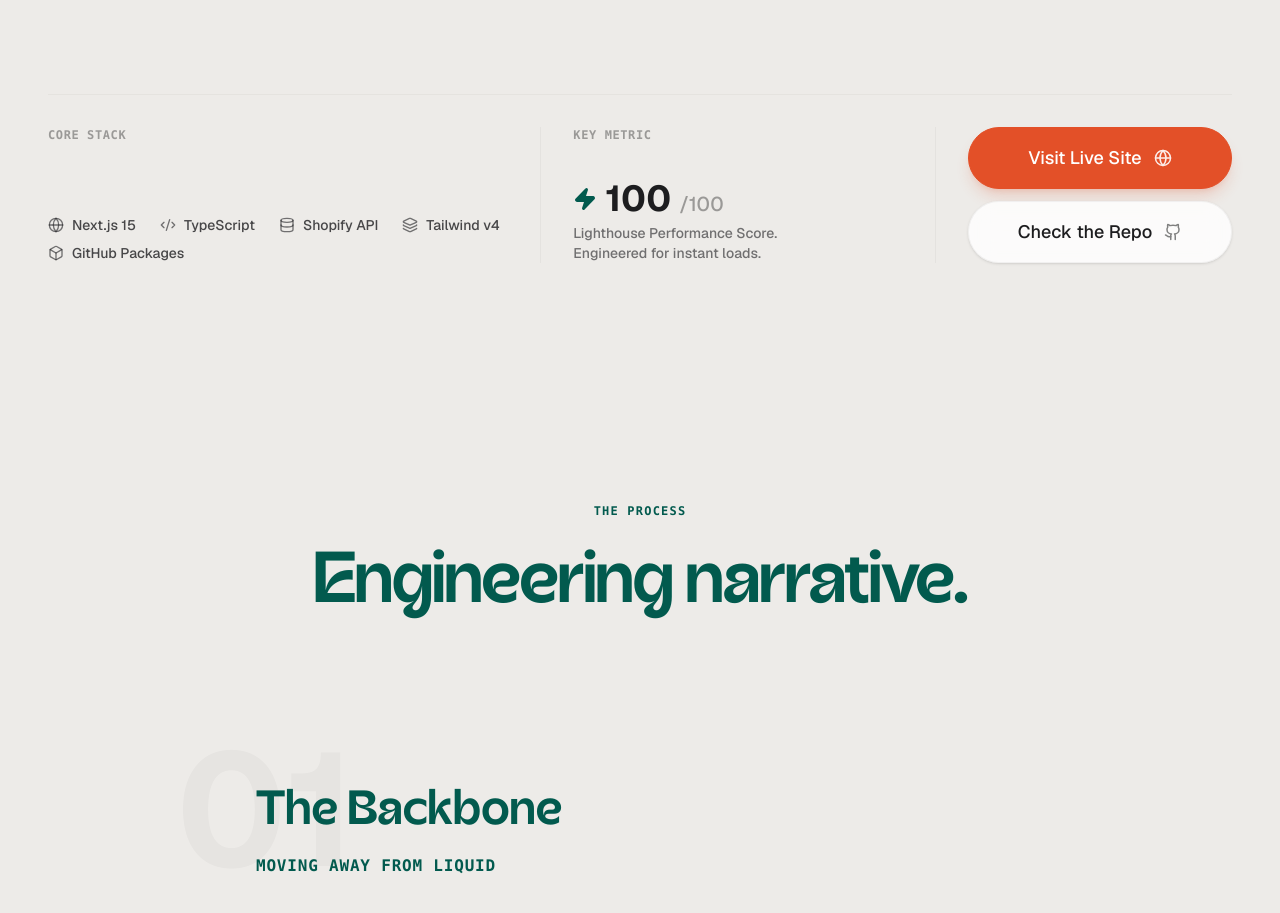
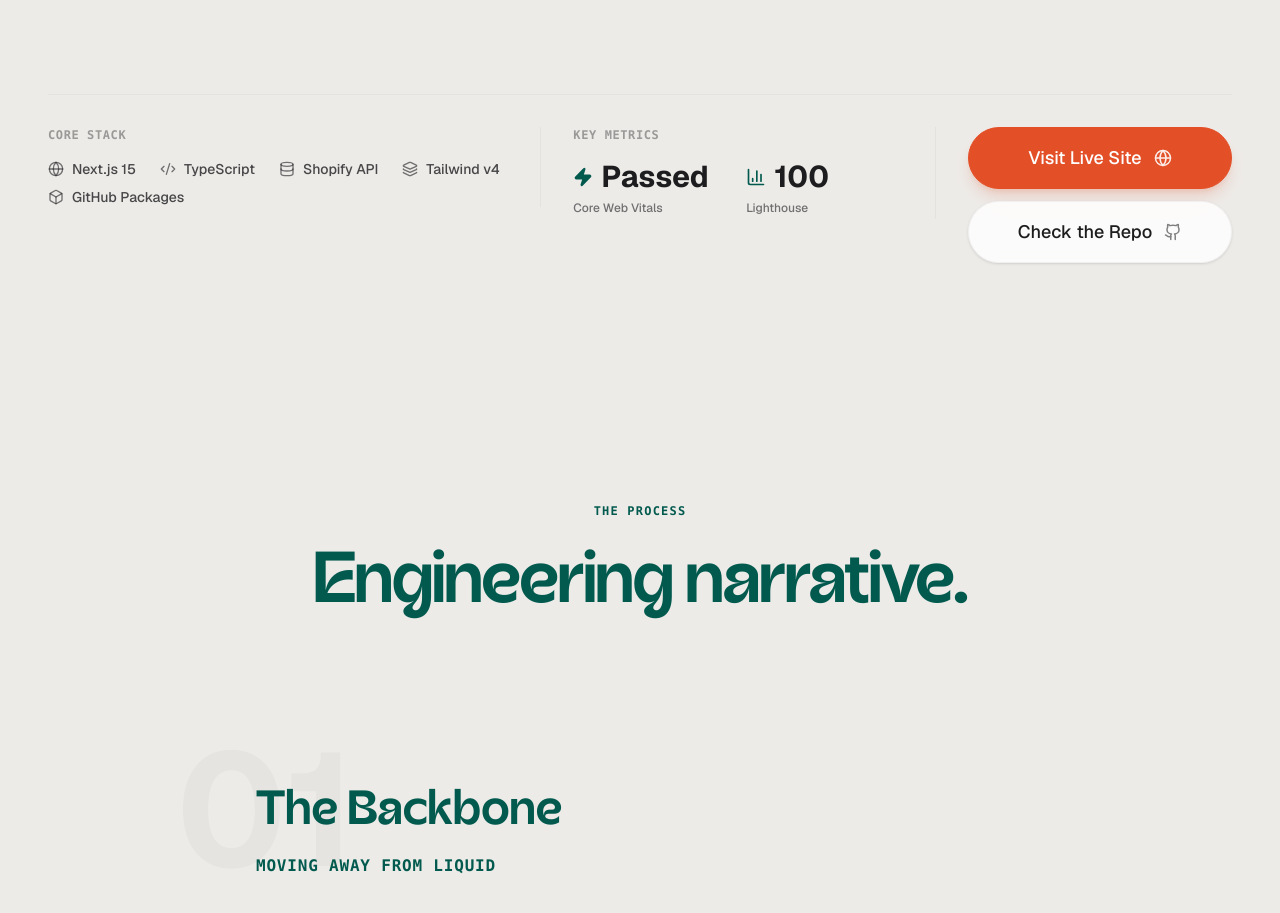
Before and after one commit to ChristianCastillejo/portfolio, a Next.js app: page /projects/silvestra in a window 1280 px wide. Shown: the part 1120-2033 px from the top of the page. Built offline with nearby package versions, Linux system fonts and the light colour scheme.

Commit message:
--wip-- [skip ci]

```diff
--- a/src/components/projects/shared/project-hero.tsx
+++ b/src/components/projects/shared/project-hero.tsx
@@ -1,6 +1,6 @@
 "use client"
 import { motion, useScroll, useTransform, useMotionValueEvent } from "framer-motion"
-import { ArrowUpRight, Github, Globe, Code2, Layers, Database, Cpu, Zap, Box } from "lucide-react"
+import { Github, Globe, Code2, Layers, Database, Cpu, Zap, Box, BarChart3 } from "lucide-react"
 import { ProjectCaseStudy } from "@/types/project"
 import { Button } from "@/components/ui/button1"
 import { useRef } from "react"
@@ -90,7 +90,7 @@ export const ProjectHero = ({ project }: ProjectHeroProps) => {
 
 
             <div className="w-full border-t border-border/50 pt-8 pb-12">
-                <div className="grid grid-cols-1 md:grid-cols-12 gap-8 md:gap-0 md:divide-x divide-border/50">
+                <div className="grid grid-cols-1 md:grid-cols-12 gap-8 md:gap-0 md:divide-x divide-border/50 items-start">
 
                     <div className="md:col-span-5 md:pr-8 flex flex-col justify-between gap-4">
                         <span className="font-mono text-xs text-foreground/40 font-bold uppercase tracking-wider">Core Stack</span>
@@ -109,17 +109,35 @@ export const ProjectHero = ({ project }: ProjectHeroProps) => {
                         </div>
                     </div>
 
-                    <div className="md:col-span-4 md:px-8 flex flex-col justify-between gap-4">
-                        <span className="font-mono text-xs text-foreground/40 font-bold uppercase tracking-wider">Key Metric</span>
-                        <div>
-                            <div className="flex items-baseline gap-2 text-foreground font-display text-4xl font-bold mb-1">
-                                <Zap size={24} className="fill-accent text-accent" />
-                                <span>100</span>
-                                <span className="text-xl text-foreground/40 font-sans font-medium">/100</span>
-                            </div>
-                            <p className="text-sm text-foreground/60 font-medium">
-                                Lighthouse Performance Score. <br /> Engineered for instant loads.
-                            </p>
+                    <div className="md:col-span-4 md:px-8 flex flex-col gap-4">
+                        <span className="font-mono text-xs text-foreground/40 font-bold uppercase tracking-wider">
+                            {project.metrics && project.metrics.length > 1 ? "Key Metrics" : "Key Metric"}
+                        </span>
+
+                        {/* CAMBIO: Grid interno de 2 columnas para ahorrar espacio vertical */}
+                        <div className="grid grid-cols-1 lg:grid-cols-2 gap-x-4 gap-y-6">
+                            {project.metrics && project.metrics.length > 0 ? (
+                                project.metrics.map((metric, idx) => (
+                                    <div key={idx} className="flex flex-col">
+                                        <div className="flex items-baseline gap-2 text-foreground font-display text-3xl font-bold mb-1">
+                                            {idx === 0 ? (
+                                                <Zap size={20} className="fill-accent text-accent" />
+                                            ) : (
+                                                <BarChart3 size={20} className="text-accent" />
+                                            )}
+                                            <span>{metric.value}</span>
+                                        </div>
+                                        <p className="text-xs text-foreground/60 font-medium leading-relaxed text-pretty">
+                                            {metric.label}
+                                        </p>
+                                    </div>
+                                ))
+                            ) : (
+                                <div className="flex items-center gap-2 text-foreground/40">
+                                    <BarChart3 size={20} />
+                                    <span className="text-sm font-mono">Data compiling...</span>
+                                </div>
+                            )}
                         </div>
                     </div>
 
```
Also changed, not shown: 1 other file (tests, documents, lock files or other folders).
